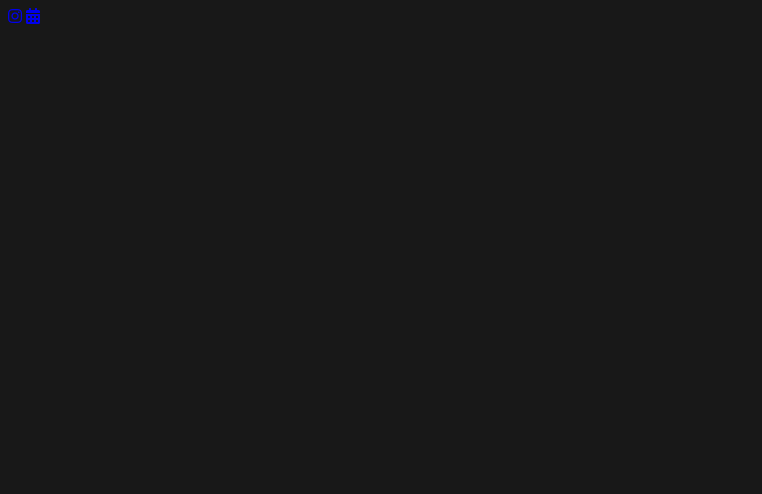
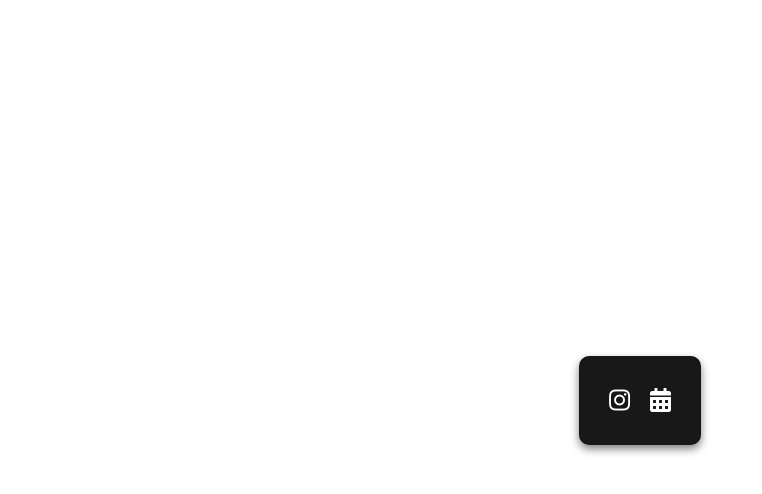
Before and after one commit to beloureiro/enotecalx, a plain HTML site: page index.html in a window 1280 px wide. Shown: the whole page, without its empty margins (0-762 px from the left). Drawn offline with Linux system fonts and the light colour scheme.

Commit message:
Update estilo.css

```diff
--- a/estilo.css
+++ b/estilo.css
@@ -1,35 +1,39 @@
 /* Estilos globais */
 body {
-    background-color: #181818; /* Cor de fundo consistente com o design dos botões */
-}
-
-/* Estilos para o container dos botões */
-.button_container {
-    display: flex;
-    justify-content: space-evenly;
-    align-items: center;
-}
-
-/* Estilos para os links dos botões */
-.button_link {
-    font-family: -apple-system, BlinkMacSystemFont, Segoe UI, Helvetica, Apple Color Emoji, Arial, sans-serif, Segoe UI Emoji, Segoe UI Symbol;
-    background-color: #181818;
+    background-color: transparent; /* Define o fundo como transparente */
+    font-family: -apple-system, BlinkMacSystemFont, "Segoe UI", Helvetica, Arial, sans-serif, "Apple Color Emoji", "Segoe UI Emoji", "Segoe UI Symbol";
     color: #FFFFFF;
-    border: 1px solid #2c2c2c;
+    margin: 0;
+    padding: 0;
     display: flex;
     justify-content: center;
     align-items: center;
-    white-space: nowrap;
-    margin: 1px;
-    overflow: hidden;
-    transition-duration: 200ms;
-    transition-property: color, background-color;
-    text-decoration: none;
-    padding: 10px 20px;
-    border-radius: 5px;
+    height: 100vh; /* Faz o corpo do documento ocupar toda a altura da janela */
 }
 
-/* Estilos para o hover dos botões */
-.button_link:hover {
-    background-color: #632323;
+/* Estilos para o container dos ícones */
+.widget-contato {
+    display: flex;
+    justify-content: space-around;
+    align-items: center;
+    background-color: #181818; /* Cor de fundo para combinar com o design */
+    padding: 20px;
+    border-radius: 10px;
+    box-shadow: 0 4px 8px rgba(0, 0, 0, 0.5);
 }
+
+/* Estilos para os ícones */
+.icone {
+    color: #FFFFFF; /* Cor do ícone */
+    text-decoration: none;
+    font-size: 24px; /* Tamanho do ícone */
+    padding: 10px;
+    border-radius: 5px;
+    transition: background-color 200ms, transform 200ms; /* Animação suave para hover e clique */
+}
+
+/* Estilos para o hover dos ícones */
+.icone:hover {
+    background-color: #632323; /* Cor de fundo ao passar o mouse */
+    transform: scale(1.1); /* Efeito de zoom ao passar o mouse */
+}
```
